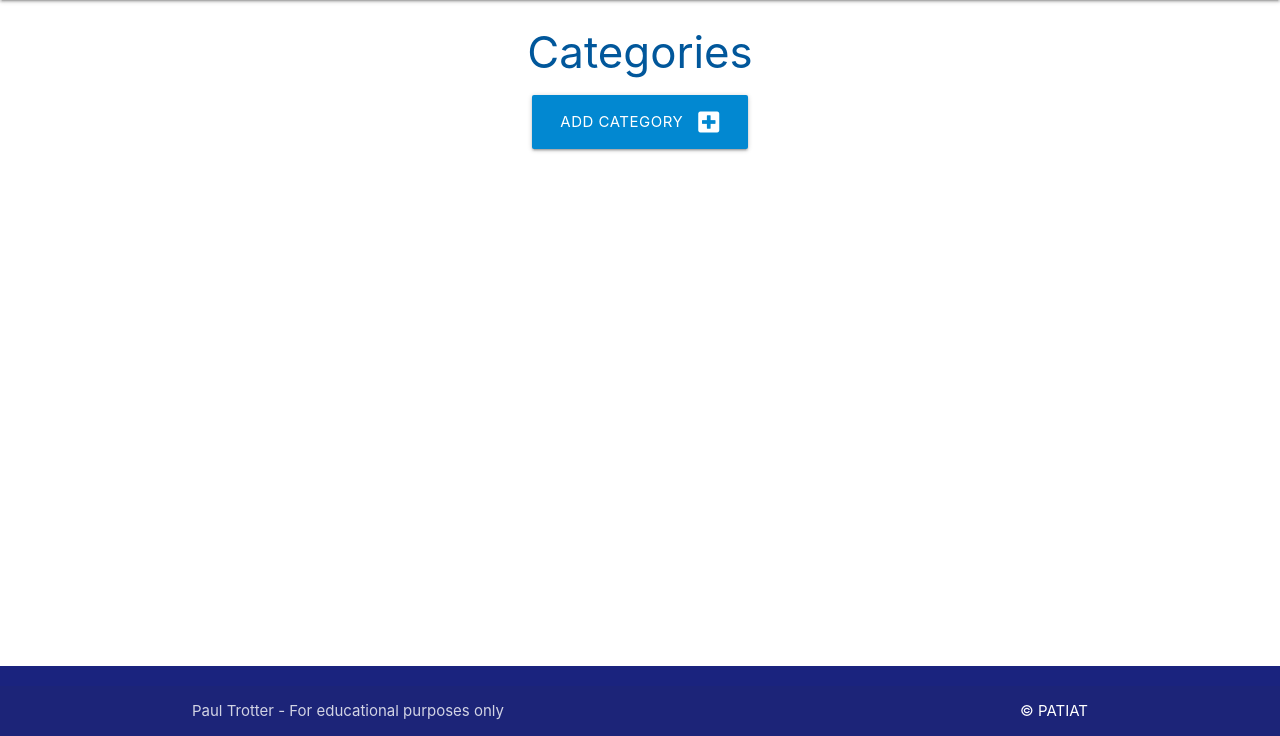
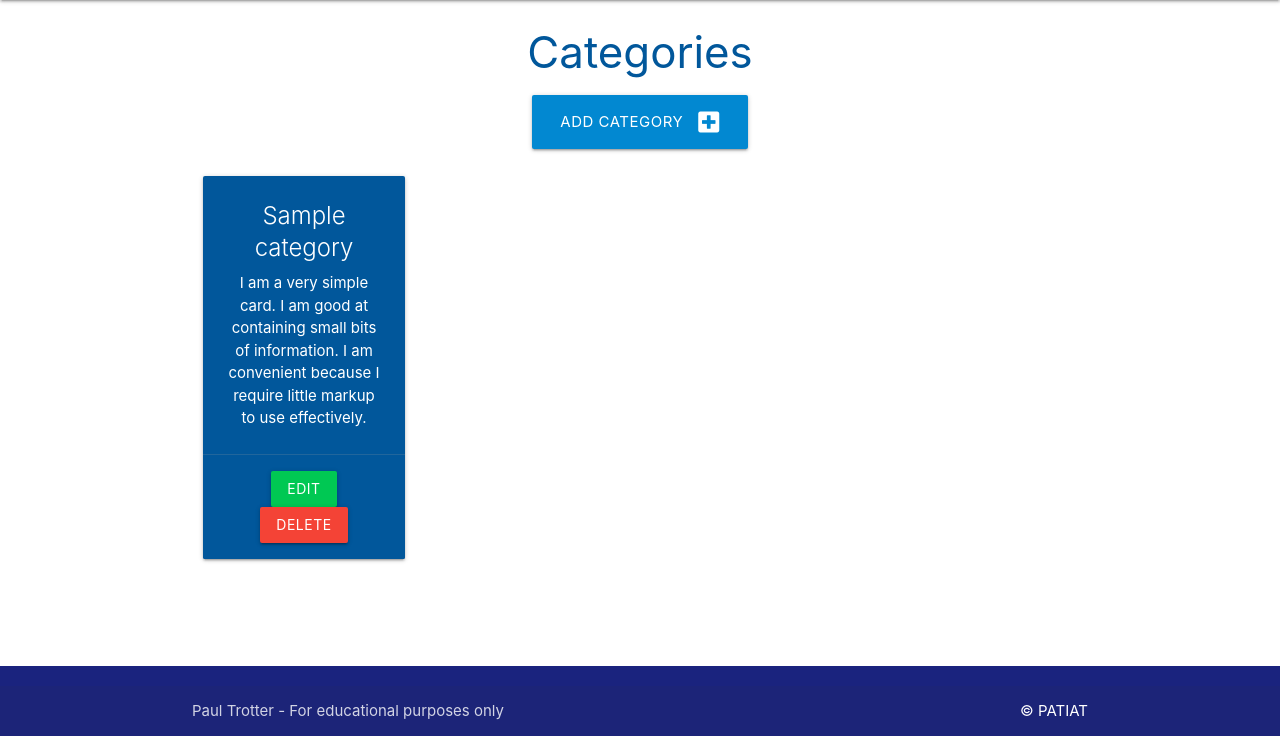
Before and after one commit to PATIAT/flask-sqlalchemy-task-manager, a Flask app: page /categories in a window 1280 px wide. Shown: the part 64-800 px from the top of the page. Run offline with Flask 2, Linux system fonts and the light colour scheme; tables that the repository leaves empty hold one stand-in row (values such as "Sample post").

Commit message:
Updated categories.html and routes.py to enable viewing of categories added to db

```diff
--- a/taskmanager/routes.py
+++ b/taskmanager/routes.py
@@ -10,7 +10,8 @@ def home():
 
 @app.route("/categories")
 def categories():
-    return render_template("categories.html")
+    categories = list(Category.query.order_by(Category.category_name).all())
+    return render_template("categories.html", categories=categories)
 
 
 @app.route("/add_category", methods=["GET", "POST"])
--- a/taskmanager/templates/categories.html
+++ b/taskmanager/templates/categories.html
@@ -11,4 +11,22 @@
     </div>
 </div>
 
+<div class="row">
+    {% for category in categories %}
+    <div class="col s12 m6 l3">
+      <div class="card light-blue darken-4 center-align">
+        <div class="card-content white-text">
+          <span class="card-title">{{ category.category_name }}</span>
+          <p>I am a very simple card. I am good at containing small bits of information.
+          I am convenient because I require little markup to use effectively.</p>
+        </div>
+        <div class="card-action">
+          <a href="#" class="btn green accent-4">Edit</a>
+          <a href="#" class="btn red">Delete</a>
+        </div>
+      </div>
+    </div>
+    {% endfor %}
+  </div>
+
 {% endblock %}
```
